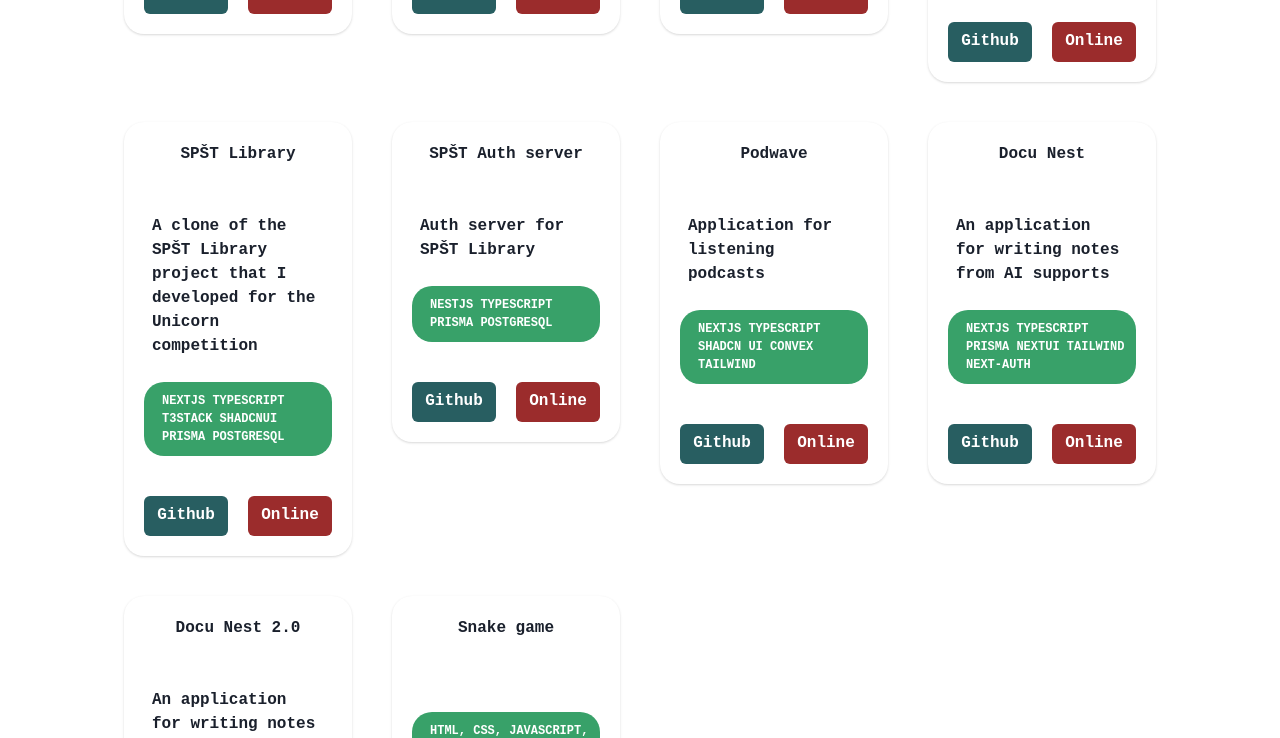
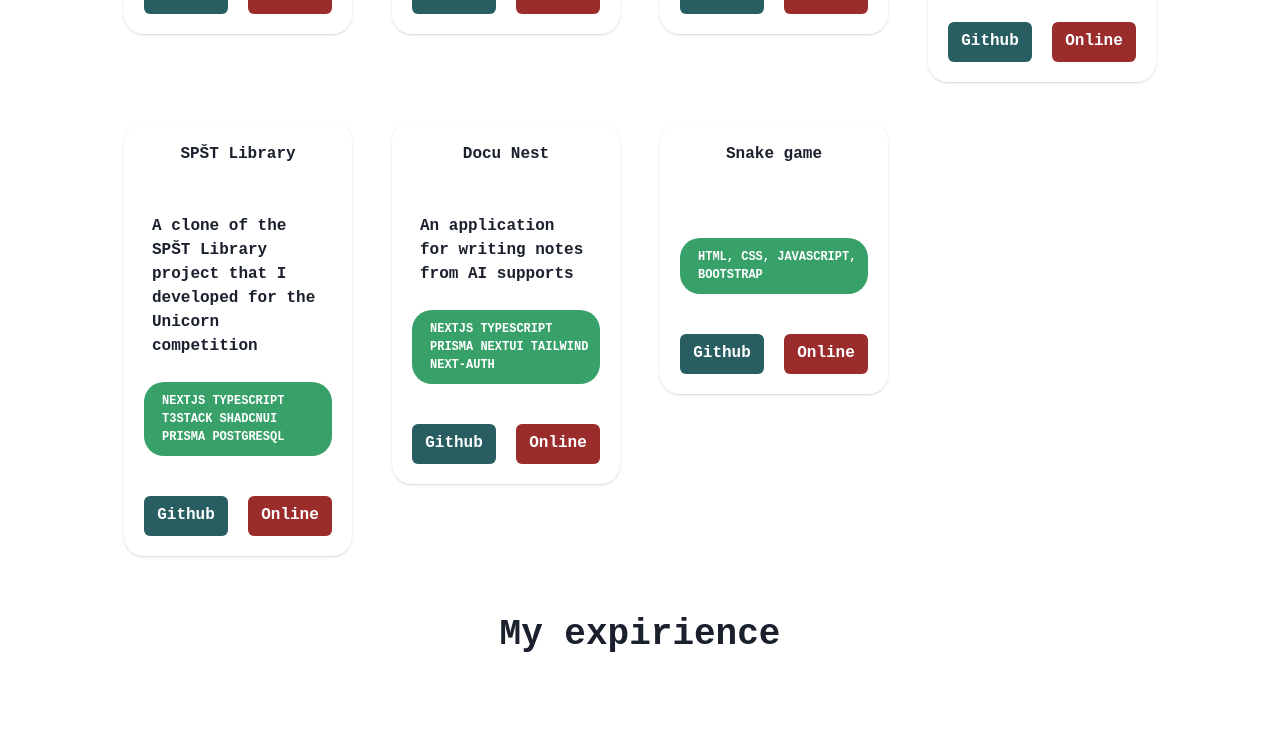
Before and after one commit to peterdinis/Dinis-Portfolio, a React (Vite) app: page / in a window 1280 px wide. Shown: the part 1940-2678 px from the top of the page. Built offline with nearby package versions, Linux system fonts and the light colour scheme; a web font is replaced by a local one.

Commit message:
feat: Updating Porftolio

```diff
--- a/src/components/contact/BannerContact.tsx
+++ b/src/components/contact/BannerContact.tsx
@@ -52,7 +52,7 @@ const BannerContact: FC = () => {
                         >
                             <Mailto
                                 emailText={t('description.contactSecHeader')}
-                                email={'pdinis1@gmail.com'}
+                                email={'peterdinis611@gmail.com'}
                             />
                         </chakra.h2>
                     </Box>
@@ -66,8 +66,8 @@ const BannerContact: FC = () => {
                         >
                             {t('description.email')}{' '}
                             <Mailto
-                                emailText='pdinis1@gmail.com'
-                                email={'pdinis1@gmail.com'}
+                                emailText='peterdinis611@gmail.com'
+                                email={'peterdinis611@gmail.com'}
                             />
                         </Text>
 
--- a/src/components/projects/ProjectCards.tsx
+++ b/src/components/projects/ProjectCards.tsx
@@ -60,29 +60,9 @@ const ProjectsCards: FC = () => {
                 projectTech={
                     'Nextjs Typescript T3Stack ShadcnUI Prisma Postgresql'
                 }
-                githubLink={'https://github.com/peterdinis/spst-library'}
+                githubLink={'https://github.com/peterdinis/Library-App'}
                 githubLinkText='Github'
-                deployLink='https://spst-library.vercel.app/'
-                deployText='Online'
-            />
-
-            <ProjectCard
-                projectName={t('description.spstAuthHeader')}
-                projectDescription={t('description.spstAuth')}
-                projectTech={'Nestjs Typescript Prisma Postgresql'}
-                githubLink={'https://github.com/peterdinis/spst-library-auth'}
-                githubLinkText='Github'
-                deployLink='https://spst-library-auth-production.up.railway.app'
-                deployText='Online'
-            />
-
-            <ProjectCard
-                projectName={'Podwave'}
-                projectDescription={t('description.podwave')}
-                projectTech={'Nextjs Typescript Shadcn UI Convex Tailwind'}
-                githubLink={'https://github.com/peterdinis/Podwave'}
-                githubLinkText='Github'
-                deployLink='https://podwave-r5lctvvip-peter-dinis-projects.vercel.app/'
+                deployLink='https://library-app-production-4e64.up.railway.app/'
                 deployText='Online'
             />
 
@@ -94,14 +74,6 @@ const ProjectsCards: FC = () => {
                 githubLinkText='Github'
                 deployLink='https://docu-nest.vercel.app/'
                 deployText='Online'
-            />
-
-            <ProjectCard
-                projectName='Docu Nest 2.0'
-                projectDescription={t('description.docuNest')}
-                projectTech='Nextjs Typescript Shadcn UI Tailwind Prisma Next-Auth'
-                githubLink='https://github.com/peterdinis/Vision-Craft'
-                githubLinkText='Github'
             />
 
             <ProjectCard
--- a/src/i18n/i18n.ts
+++ b/src/i18n/i18n.ts
@@ -37,7 +37,7 @@ i18n.use(LanguageDetector)
                             'Internal development platform and language of the company (Twinzu), Java, Javascript, PostgreSQL, GitLab, Docker. Projects I am/was working on: 1. Slovak Chamber of Tax Advisors. 2. Office for Supervision of Health Care (UDZS). 3. Development of an internal company application for attendance monitoring. 4. Electronic form application(EForm). 5 People-to-people (partial modifications)',
 
                         fifthExperienceH: 'MeDitorial React.js Developer',
-                        fifthExperienceD: 'From 1.10',
+                        fifthExperienceD: 'From 1.10.2024 Development of internal applications and development of new features for prolekare.cz',
                         welcome: 'Hi 👋 Welcome to my portfolio.',
                         aboutMe: 'A few sentences about me',
                         favoriteStack: 'My favorite tech stack',
@@ -85,7 +85,7 @@ i18n.use(LanguageDetector)
                 translation: {
                     description: {
                         fifthExperienceH: 'MeDitorial React.js Developer',
-                        fifthExperienceD: 'Od 1.10',
+                        fifthExperienceD: 'Od 1.10.2024. Vývoj interných applikácií plus vývoj nových veci prolekaře.cz',
                         notionHeader: 'Notion applikácia',
                         notionClone: 'Moja jednoduchá verzia applikácie Notion',
                         taskMasterAPI: 'API, Pre projekt Task Master',
```
